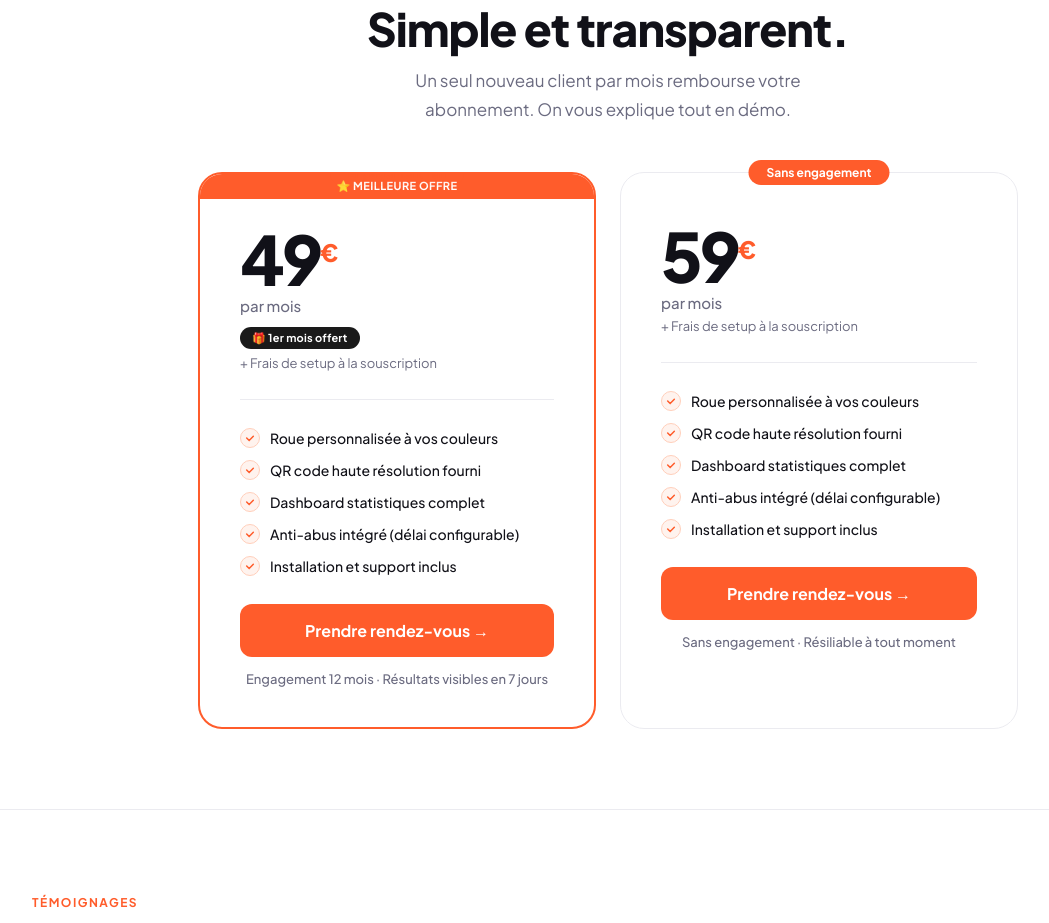
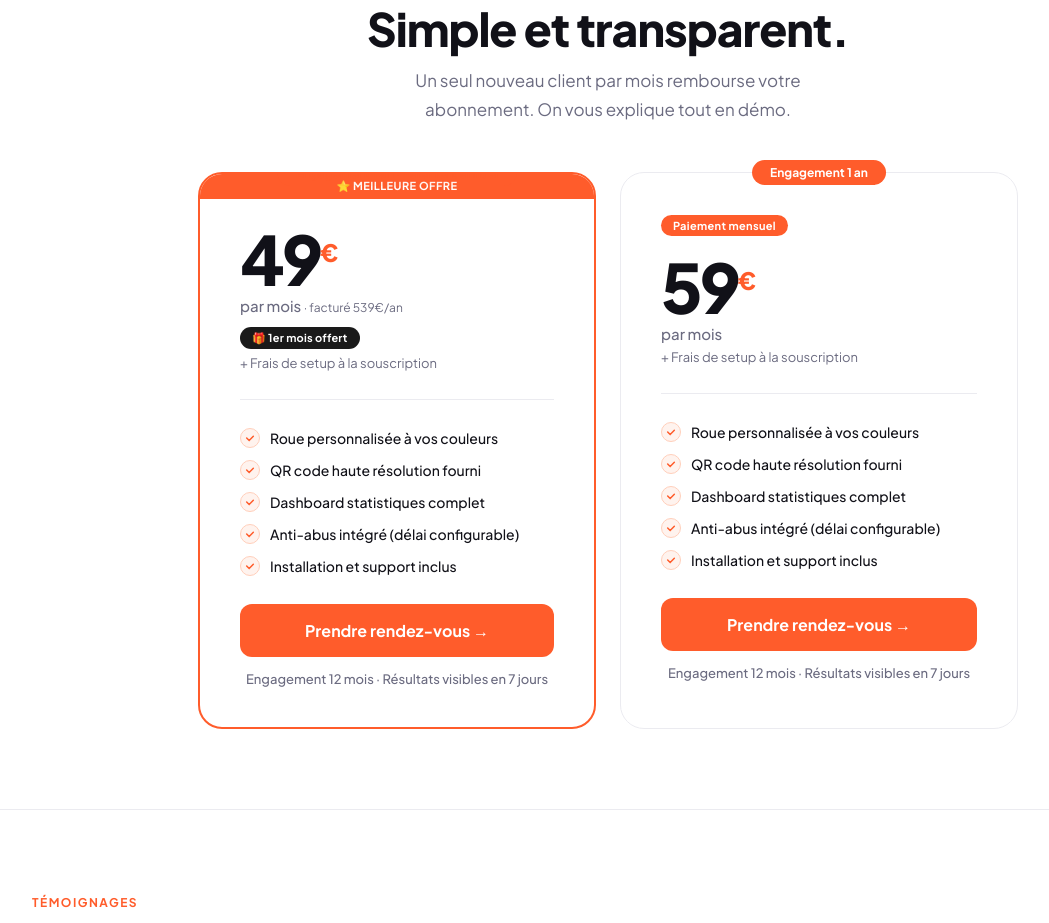
Before and after one commit to corykandot/spinreviews-landing, a plain HTML site: page index.html in a window 1280 px wide. Shown: the part 2415-3338 px from the top of the page, without its empty margins (32-1081 px from the left). Drawn offline with Linux system fonts and the light colour scheme.

Commit message:
Add files via upload

```diff
--- a/index.html
+++ b/index.html
@@ -646,9 +646,9 @@ footer{padding:28px 64px;border-top:1px solid var(--border);display:flex;align-i
     <!-- FORMULE ENGAGEMENT -->
     <div class="price-card" style="position:relative;border:2px solid var(--orange);padding-top:42px;overflow:hidden">
       <div style="position:absolute;top:-1px;left:-2px;right:-2px;background:var(--orange);color:#fff;font-size:11px;font-weight:700;padding:6px 14px;border-radius:12px 12px 0 0;text-align:center;letter-spacing:.04em;white-space:nowrap">⭐ MEILLEURE OFFRE</div>
-      <div class="pc-badge" style="background:rgba(255,92,43,0.08);color:var(--orange)">Engagement 1 an</div>
+      <div class="pc-badge" style="background:rgba(255,92,43,0.08);color:var(--orange)">Engagement 1 an · Paiement annuel</div>
       <div class="pc-amount">49<sup>€</sup></div>
-      <div class="pc-period">par mois</div>
+      <div class="pc-period">par mois <span style="font-size:12px;color:var(--muted);font-weight:400">· facturé 539€/an</span></div>
       <div style="display:inline-block;background:#1a1a1a;color:#fff;font-size:11px;font-weight:700;padding:4px 12px;border-radius:20px;margin:6px 0;letter-spacing:.02em">🎁 1er mois offert</div>
       <div class="pc-setup">+ Frais de setup à la souscription</div>
       <div class="pc-feats">
@@ -664,7 +664,8 @@ footer{padding:28px 64px;border-top:1px solid var(--border);display:flex;align-i
 
     <!-- FORMULE SANS ENGAGEMENT -->
     <div class="price-card" style="border:1.5px solid var(--border)">
-      <div class="pc-badge">Sans engagement</div>
+      <div style="background:var(--orange);color:#fff;font-size:11px;font-weight:700;padding:4px 12px;border-radius:20px;display:inline-block;margin-bottom:8px;letter-spacing:.03em">Paiement mensuel</div>
+      <div class="pc-badge">Engagement 1 an</div>
       <div class="pc-amount">59<sup>€</sup></div>
       <div class="pc-period">par mois</div>
       <div class="pc-setup">+ Frais de setup à la souscription</div>
@@ -676,7 +677,7 @@ footer{padding:28px 64px;border-top:1px solid var(--border);display:flex;align-i
         <div class="pc-feat"><div class="pc-check"><svg width="10" height="10" viewBox="0 0 12 12" fill="none"><path d="M2 6l3 3 5-5" stroke="var(--orange)" stroke-width="1.8" stroke-linecap="round"/></svg></div>Installation et support inclus</div>
       </div>
       <a href="https://calendar.google.com/calendar/appointments/schedules/AcZssZ1ZkCGdnmxBHz2P6tOpF93X0KgvGHEsxVwb40lC8q--Ts00ZuWLGeSyIOTICA67sZ-FHm0DB3kT" target="_blank" class="pc-btn">Prendre rendez-vous →</a>
-      <div class="pc-guarantee">Sans engagement · Résiliable à tout moment</div>
+      <div class="pc-guarantee">Engagement 12 mois · Résultats visibles en 7 jours</div>
     </div>
 
   </div>
```
